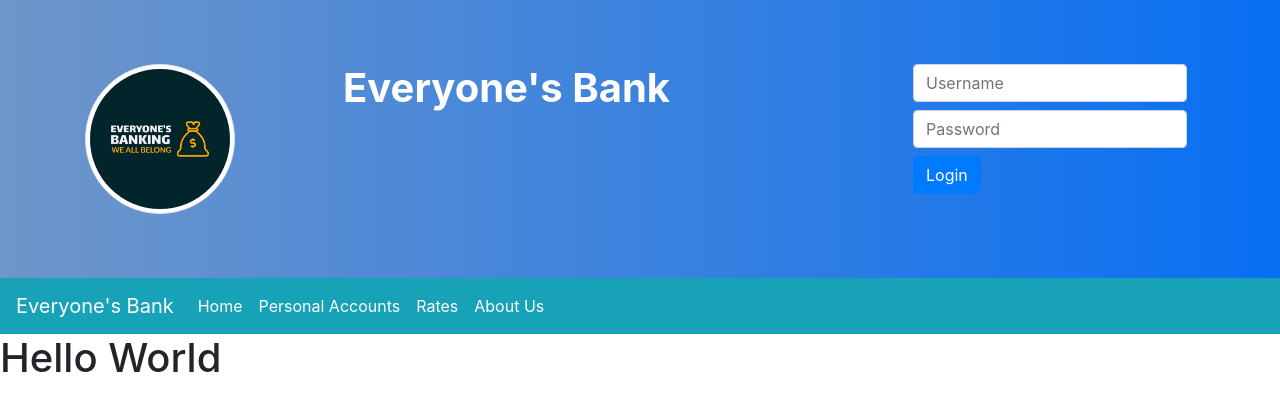
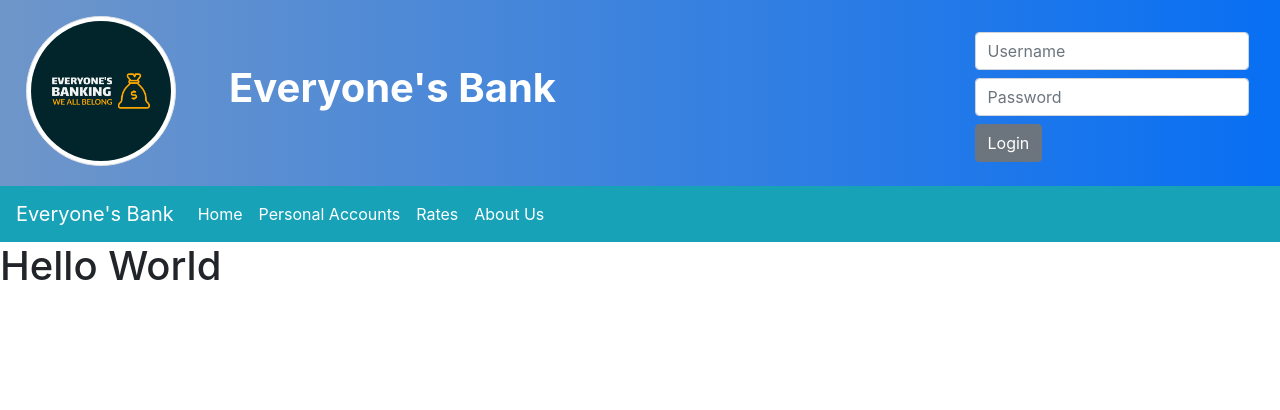
Before and after one commit to Saint-Prince/everyonesbankproject, a website: page index.html in a window 1280 px wide. Drawn offline with nearby package versions, Linux system fonts and the light colour scheme.

Commit message:
Fixed header and navbar layout to a point where I am satisfied for now

```diff
--- a/CSS/styles.scss
+++ b/CSS/styles.scss
@@ -1,14 +1,24 @@
 $header-color: linear-gradient(to right, #6f96c9, #086FF3);
+$headerPadding: 1rem;
+$logoWidth: 150px;
 
 
 #homeLogo {
-    width: 150px;
-
+    width: $logoWidth;
+    margin-left: 10px;
 }
 
 #homeHeader {
 
     background: $header-color;
     margin-bottom: 0px;
+    padding:$headerPadding;
 
+    h1 {
+        margin-top: 3rem;
+    }
+
+    form {
+        margin-top: 1rem;
+    }
 }
--- a/index.html
+++ b/index.html
@@ -20,15 +20,14 @@
 
 <body>
     <header id="homeHeader" class="jumbotron jumbotron-fluid">
-        <div class="container">
             <div class="row">
-                <div class="col align-content-start">
-                    <img id="homeLogo" src="img/logo.png" alt="Everyone's Bank Logo" class="img-thumbnail img-fluid rounded-circle">
+                <div class="col">
+                    <img id="homeLogo" src="img/logo.png" alt="Everyone's Bank Logo" class="img-thumbnail rounded-circle">
                 </div>
-                <div class="col-6">
-                    <h1 class="text-white"><strong>Everyone's Bank</strong></h1>
+                <div class="col-sm-7">
+                    <h1 class="text-white align-middle mx-auto"><strong>Everyone's Bank</strong></h1>
                 </div>
-            <div class="col">
+            <div class="col-sm-3">
                 <form class="form-inline">
                     <label class="sr-only" for="username">Username</label>
                     <input type="text" class="form-control mb-2 mr-sm-2" id="username" placeholder="Username">
@@ -36,12 +35,10 @@
                     <div class="input-group mb-2 mr-sm-2">
                         <input type="text" class="form-control" id="password" placeholder="Password">
                     </div>
-                    <button type="submit" class="btn btn-primary mb-2">Login</button>
+                    <button type="submit" class="btn btn-secondary mb-2">Login</button>
                 </form>
             </div>
             </div>
-
-        </div>
 
     </header>
 
```
Also changed, not shown: CSS/styles.css.
